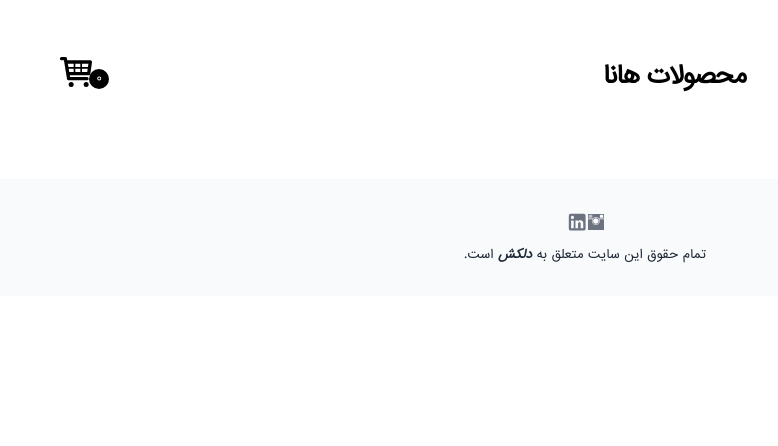
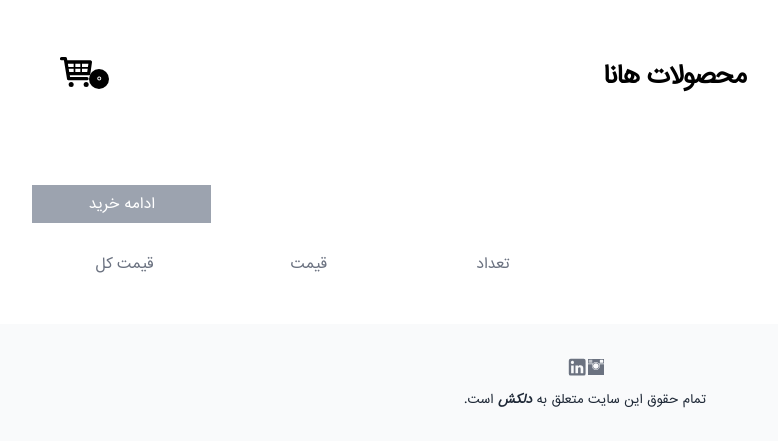
Before and after one commit to Dellcash/Wordpress-to-Vue-Hana-template, a Vue app: page /shopping-card in a window 1280 px wide. Shown: the top 446 px of the page, without its empty margins (273-1051 px from the left). Built offline with nearby package versions, Linux system fonts and the light colour scheme.

Commit message:
still working on shopping cart page

```diff
--- a/src/views/Shopping/ShoppingCart.vue
+++ b/src/views/Shopping/ShoppingCart.vue
@@ -1,5 +1,159 @@
-<script setup></script>
+<script setup>
+import { computed } from "@vue/reactivity";
+import { useShopStore } from "../../stores/shop";
 
-<template>shit</template>
+const shopStore = useShopStore();
+const items = computed(() => shopStore.allItems);
+</script>
 
-<style lang="scss" scoped></style>
+<template>
+	<main>
+		<section>
+			<!-- TOP -->
+			<div class="top">
+				<h4>سبد خرید</h4>
+				<button><router-link to="/shop">ادامه خرید</router-link></button>
+			</div>
+
+			<!-- MID -->
+			<div class="mid">
+				<!-- HEADER -->
+				<div class="head">
+					<h6 class="cube-style !text-right">کالا</h6>
+					<h6 class="cube-style">تعداد</h6>
+					<h6 class="cube-style">قیمت</h6>
+					<h6 class="cube-style">قیمت کل</h6>
+				</div>
+
+				<!-- ITEMS -->
+				<div v-for="item in items" :key="item.id" class="body">
+					<!-- INFO -->
+					<div class="info">
+						<img :src="item.img" alt="" />
+						<div mr-3>
+							<h6>{{ item.title }}</h6>
+							<button @click="shopStore.removeItem(item.id)">حذف</button>
+						</div>
+					</div>
+
+					<!-- QUANTITY -->
+					<div class="quantity">
+						<div class="">
+							<span @click="shopStore.increment(item.id)">+</span>
+							<span>{{ shopStore.toFarsiNumber(item.quantity) }}</span>
+							<span @click="shopStore.decrement(item.id)">-</span>
+						</div>
+					</div>
+
+					<!-- TOTAL -->
+					<div class="item-price">
+						<h4 fw100>
+							{{
+								shopStore.toFarsiNumber(shopStore.numberWithCommas(item.price))
+							}}
+							تومان
+						</h4>
+					</div>
+
+					<!-- TOTAL ITEM PRICE -->
+					<div class="item-price">
+						<h4 fw100>
+							{{
+								shopStore.toFarsiNumber(
+									shopStore.numberWithCommas(item.price * item.quantity)
+								)
+							}}
+							تومان
+						</h4>
+					</div>
+				</div>
+			</div>
+		</section>
+	</main>
+</template>
+
+<style lang="scss" scoped>
+main {
+	--at-apply: "px-3 py-8 sm:( flex items-center justify-center )";
+
+	section {
+		--at-apply: "sm:w-420px md:w-full lg:w-75% xl:w-88%";
+		.top {
+			--at-apply: "flex items-center justify-between mb-3";
+
+			h4 {
+				--at-apply: "font-thin sm:text-24px";
+			}
+
+			button {
+				--at-apply: "bg-gray-400 text-white px-10 py-1.7 text-10px duration-250 hover:bg-gray-300 sm:( text-14px px-14 )";
+			}
+		}
+
+		.mid {
+			.head {
+				--at-apply: " grid grid-cols-12";
+
+				.cube-style {
+					--at-apply: "border-1 py-4 text-center font-thin border-gray-300 text-gray-500 sm:text-14px";
+				}
+
+				h6:first-child {
+					--at-apply: "pr-4 col-span-8 md:col-span-9 lg:col-span-6";
+				}
+
+				h6:nth-child(2) {
+					--at-apply: "border-r-none col-span-4 md:col-span-3 lg:col-span-2";
+				}
+
+				h6:nth-child(3) {
+					--at-apply: "border-r-none hidden lg:( block col-span-2 )";
+				}
+
+				h6:nth-child(4) {
+					--at-apply: "border-r-none hidden lg:( block col-span-2 )";
+				}
+			}
+
+			.body {
+				--at-apply: "grid grid-cols-12";
+
+				.info {
+					--at-apply: "flex items-start border-1 py-2 border-t-0 pr-2 font-thin border-gray-300 text-gray-500 col-span-8 md:( col-span-9 py-5 pr-5 ) lg:col-span-6";
+
+					img {
+						--at-apply: "w-10 h-10 lg:( w-20 h-20 )";
+					}
+
+					div {
+						h6 {
+							--at-apply: "text-8px font-thin sm:text-12px lg:text-14px";
+						}
+
+						button {
+							--at-apply: "text-red-600 text-8px sm:text-10px lg:text-12px";
+						}
+					}
+				}
+
+				.quantity {
+					--at-apply: "border-1 border-gray-300 border-t-0 border-r-0 text-center flex items-center justify-center h-full col-span-4 md:( col-span-3 ) lg:col-span-2";
+
+					span {
+						--at-apply: "bg-gray-100 px-2 py-1 text-10px cursor-pointer even:( cursor-initial px-3 mx-1 ) sm:text-14px";
+					}
+				}
+
+				.item-price {
+					--at-apply: "relative border-l border-b text-center font-thin border-gray-300 text-gray-500 hidden lg:( col-span-2 block )";
+
+					h4 {
+						transform: translate(-50%, -50%);
+						--at-apply: "absolute m-0 top-50% left-50% ";
+					}
+				}
+			}
+		}
+	}
+}
+</style>
```
